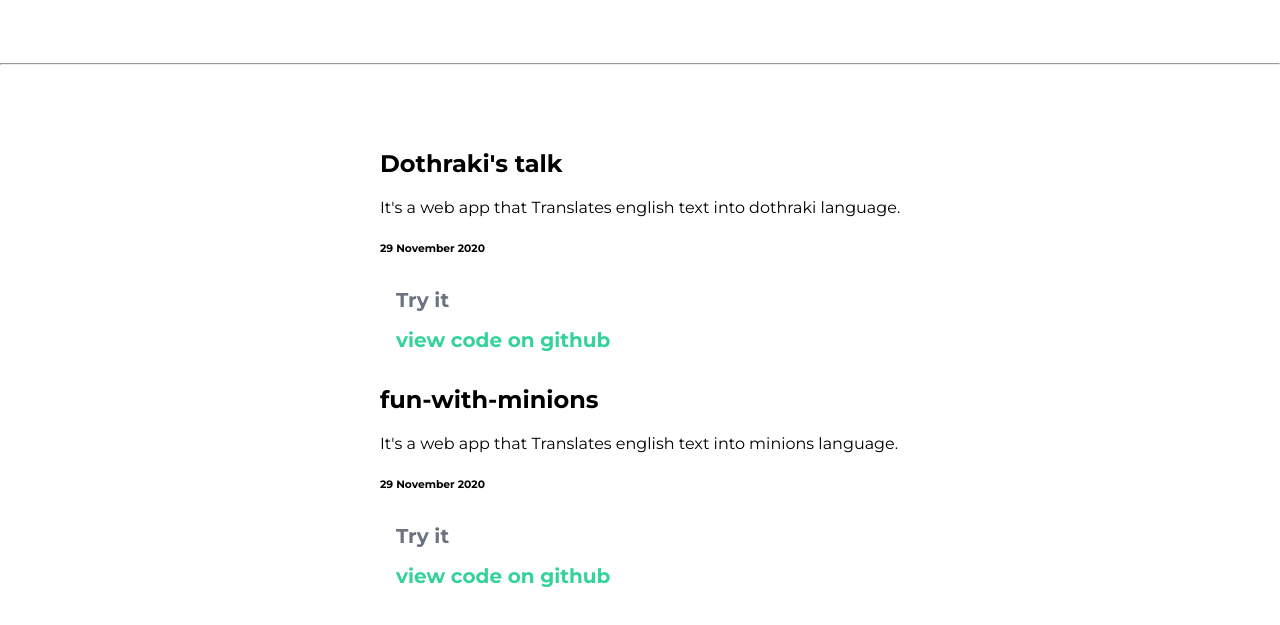
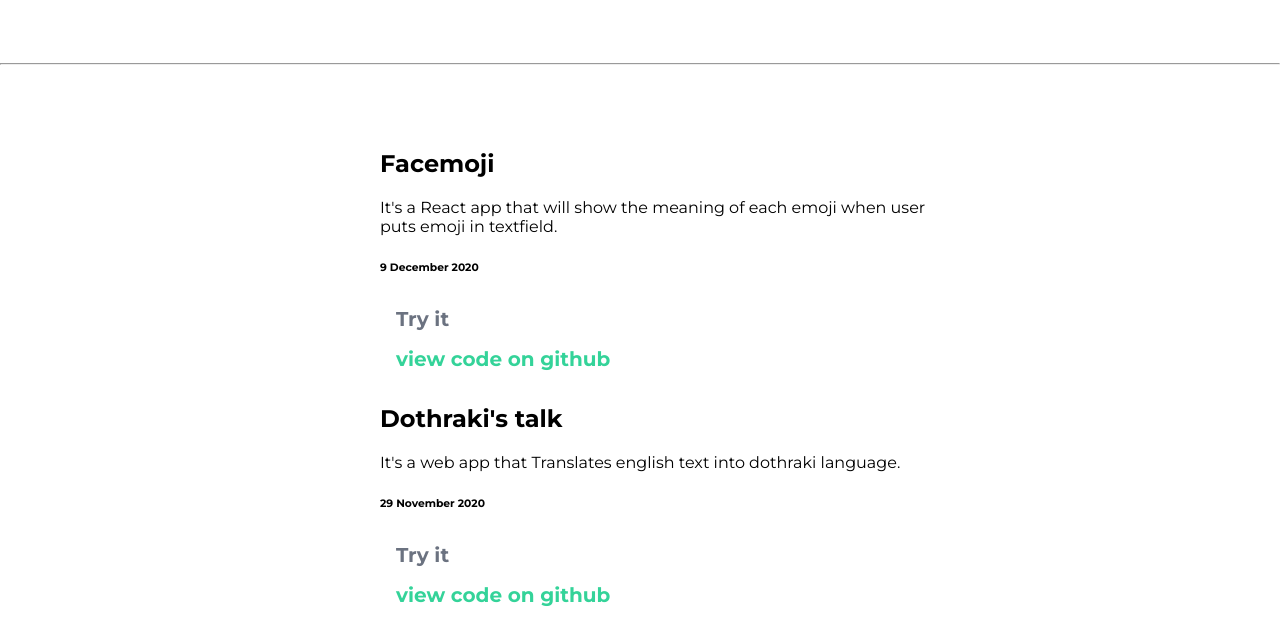
Before and after one commit to rabiya-basri/portfolio, a plain HTML site: page projects.html in a window 1280 px wide. Shown: the part 465-1090 px from the top of the page. Drawn offline with Linux system fonts and the light colour scheme.

Commit message:
updated project.html

```diff
--- a/projects.html
+++ b/projects.html
@@ -30,6 +30,13 @@
     <section class="section">
         <div class="container container-center">
             <ol class="list-non-bullet" reversed>
+                <li>
+                    <h2>Facemoji</h2>
+                    <p>It's a React app that will show the meaning of each emoji when user puts emoji in textfield.
+                    <h6>9 December 2020<h6></p>
+                    <strong><a class="link pro-link-primary" href="https://60w27.csb.app/"><span class="heading-inverted">Try it</span></a></strong>
+                    <strong><a class="link pro-link-secondary" href="https://codesandbox.io/s/facemoji-60w27"><span class="heading-inverted">view code on github</span></a></strong>
+                </li>
                 <li>
                     <h2>Dothraki's talk</h2>
                     <p>It's a web app that Translates english text into dothraki language.
```
